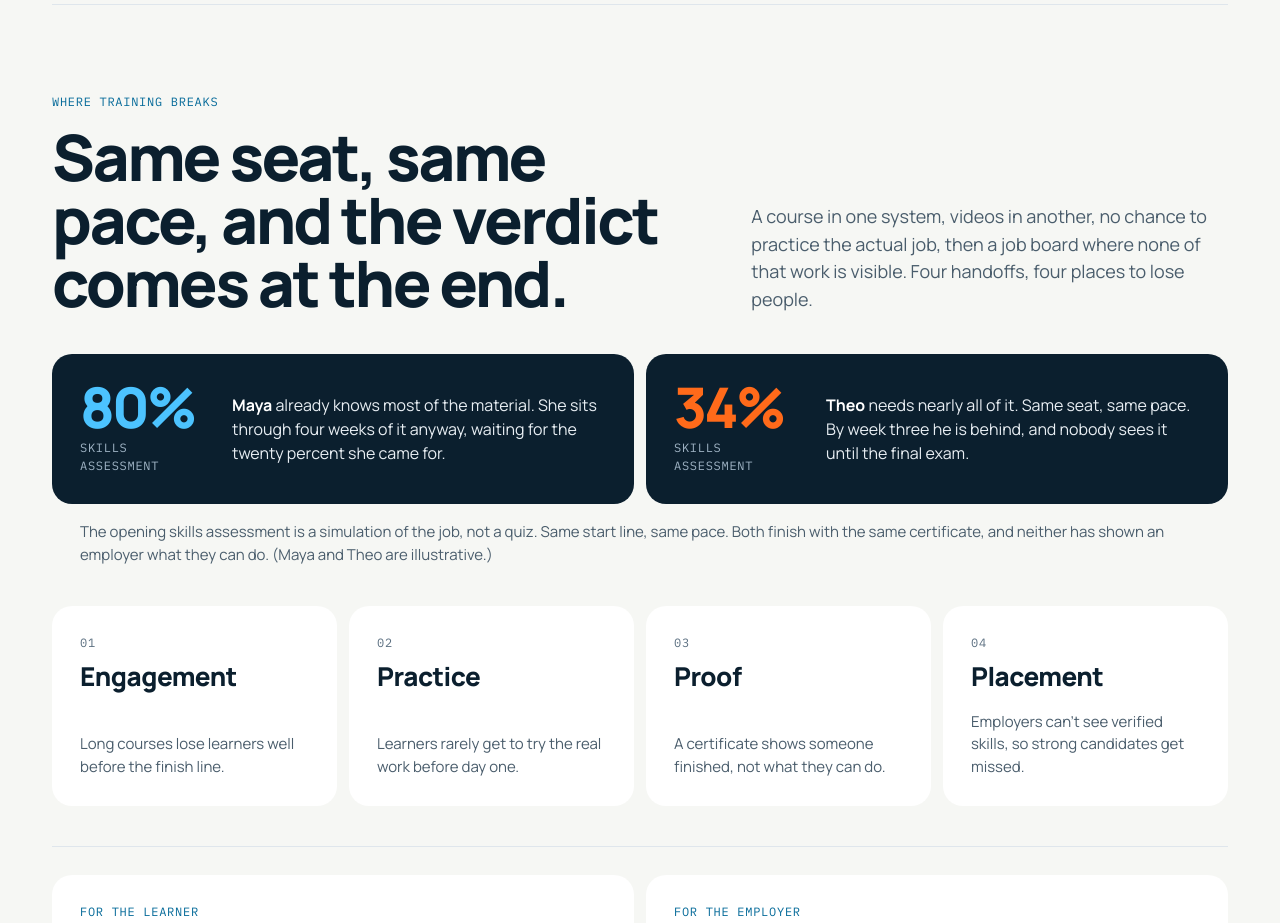
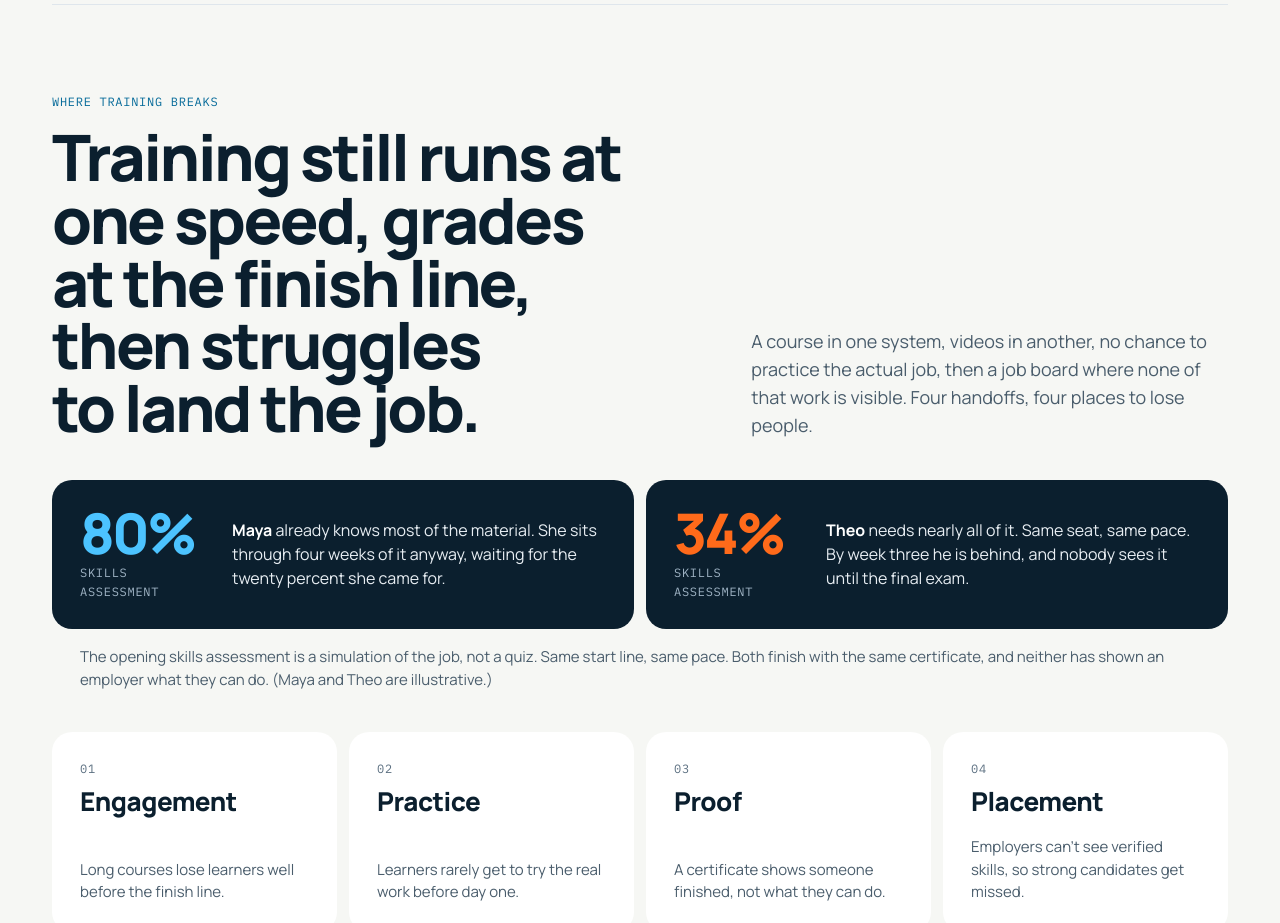
Before and after one commit to ludakhris/interview-differently, a React (Vite) app in the folder apps/learn/: page / in a window 1280 px wide. Shown: the part 1000-1923 px from the top of the page. Built offline with nearby package versions, Linux system fonts and the light colour scheme; no server answers.

Commit message:
copy: "Where training breaks" headline: one speed, graded at the finish line, then the job
Refs #75

Co-Authored-By: Claude Fable 5.1 <noreply@anthropic.com>

```diff
--- a/apps/learn/src/pages/HomePage.tsx
+++ b/apps/learn/src/pages/HomePage.tsx
@@ -352,7 +352,10 @@ export function HomePage() {
           <div className="ld-section-head">
             <div>
               <p className="ld-mono ld-eyebrow">WHERE TRAINING BREAKS</p>
-              <h2 className="ld-h2">Same seat, same pace, and the verdict comes at the end.</h2>
+              <h2 className="ld-h2">
+                Training still runs at one speed, grades at the finish line, then struggles to land
+                the job.
+              </h2>
             </div>
             <p className="ld-sub">
               A course in one system, videos in another, no chance to practice the actual job, then
```
